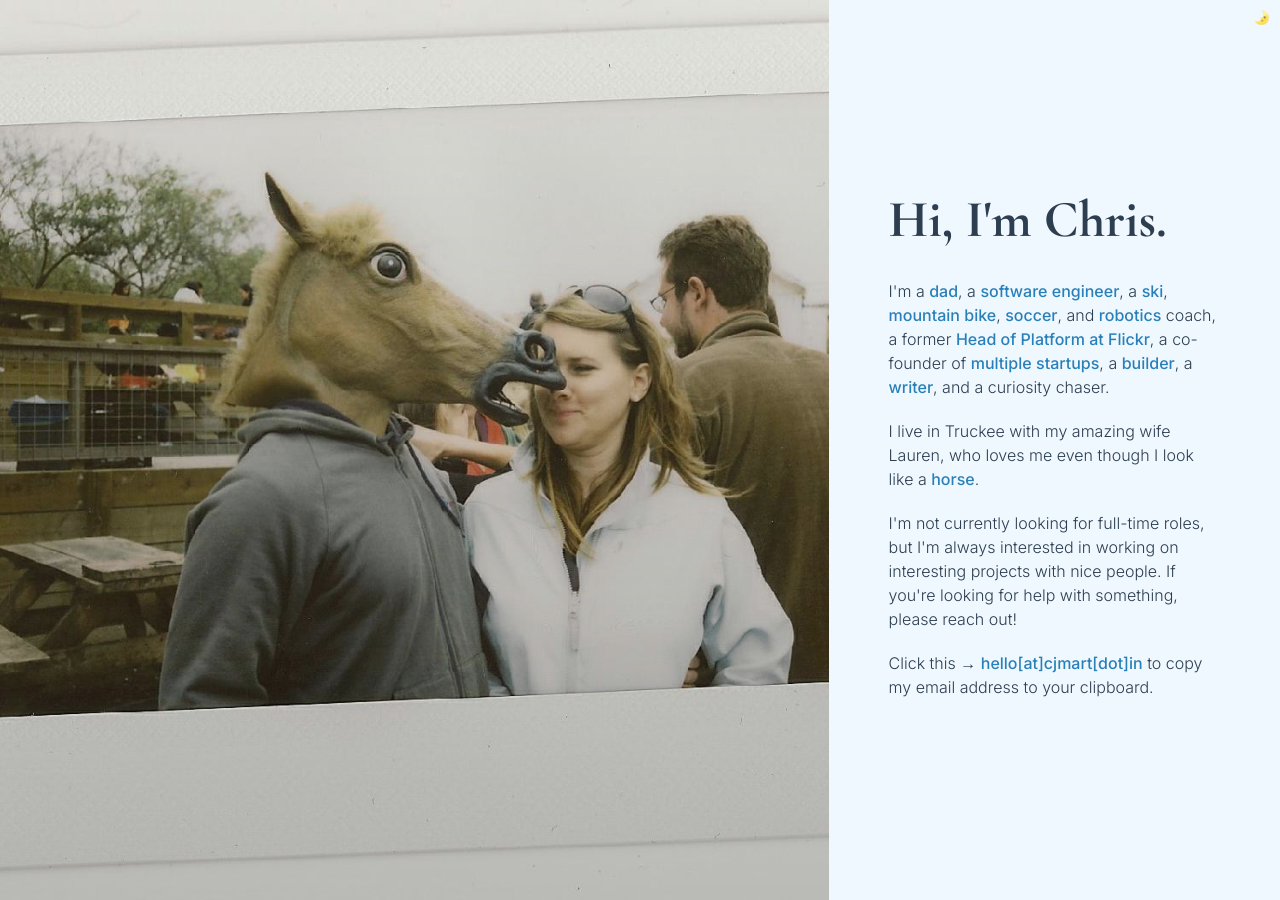
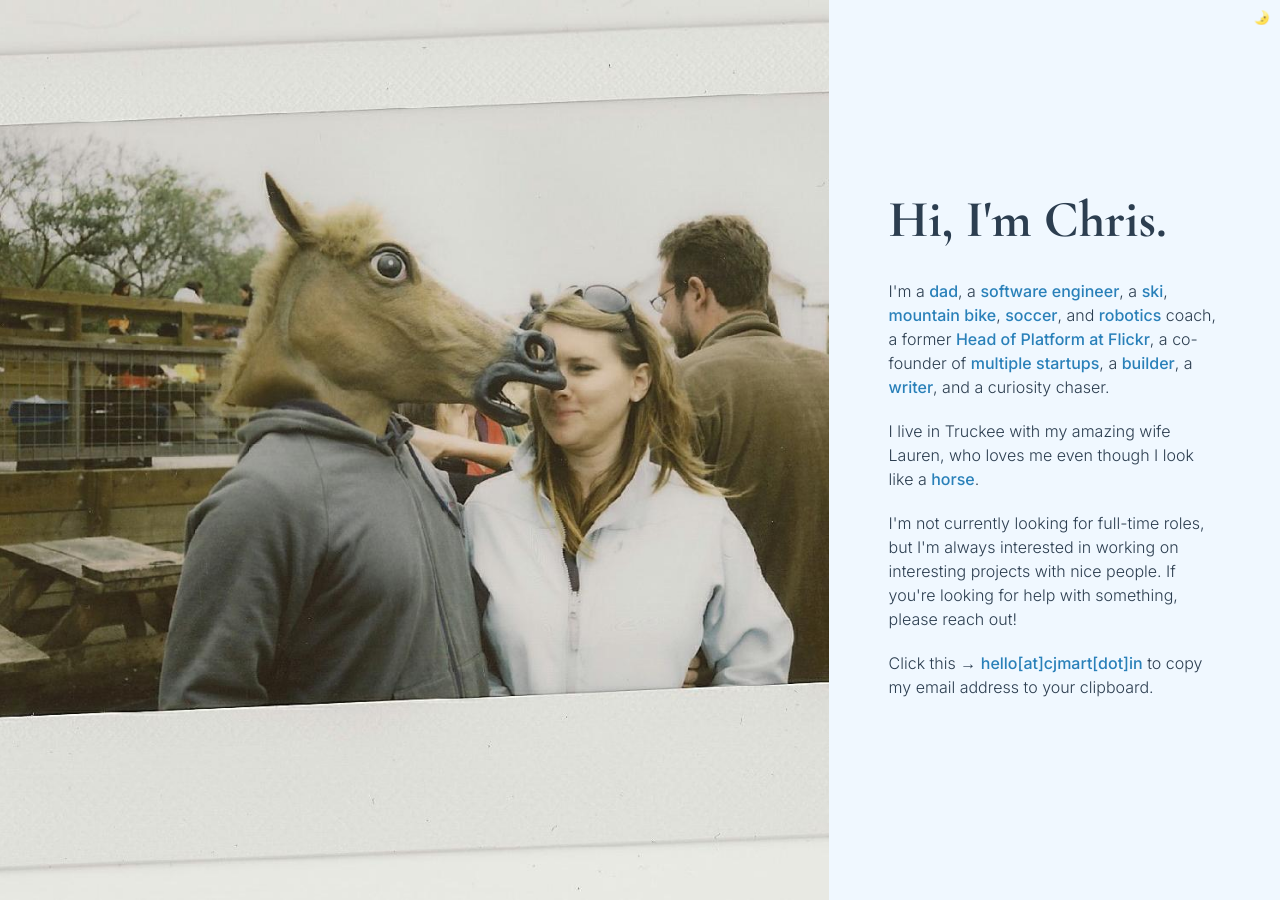
Before and after one commit to cjmartin/cjmart.in, a Jekyll site: the page built from index.html, in a window 1280 px wide. Built offline with Jekyll 4.4.1, drawn with Linux system fonts in a browser that asks for light colours.

Commit message:
remove unused overlay on bottom of main image

```diff
--- a/assets/css/style.css
+++ b/assets/css/style.css
@@ -111,18 +111,6 @@ a[data-image].active {
     position: relative;
 }
 
-/* Overlay for better text contrast if needed */
-#image-section::after {
-    content: '';
-    position: absolute;
-    top: 0;
-    left: 0;
-    right: 0;
-    bottom: 0;
-    background: linear-gradient(rgba(0, 0, 0, 0), rgba(0, 0, 0, 0.2));
-    pointer-events: none;
-}
-
 /* Text section */
 #text-section {
     flex: 0.4;
```
